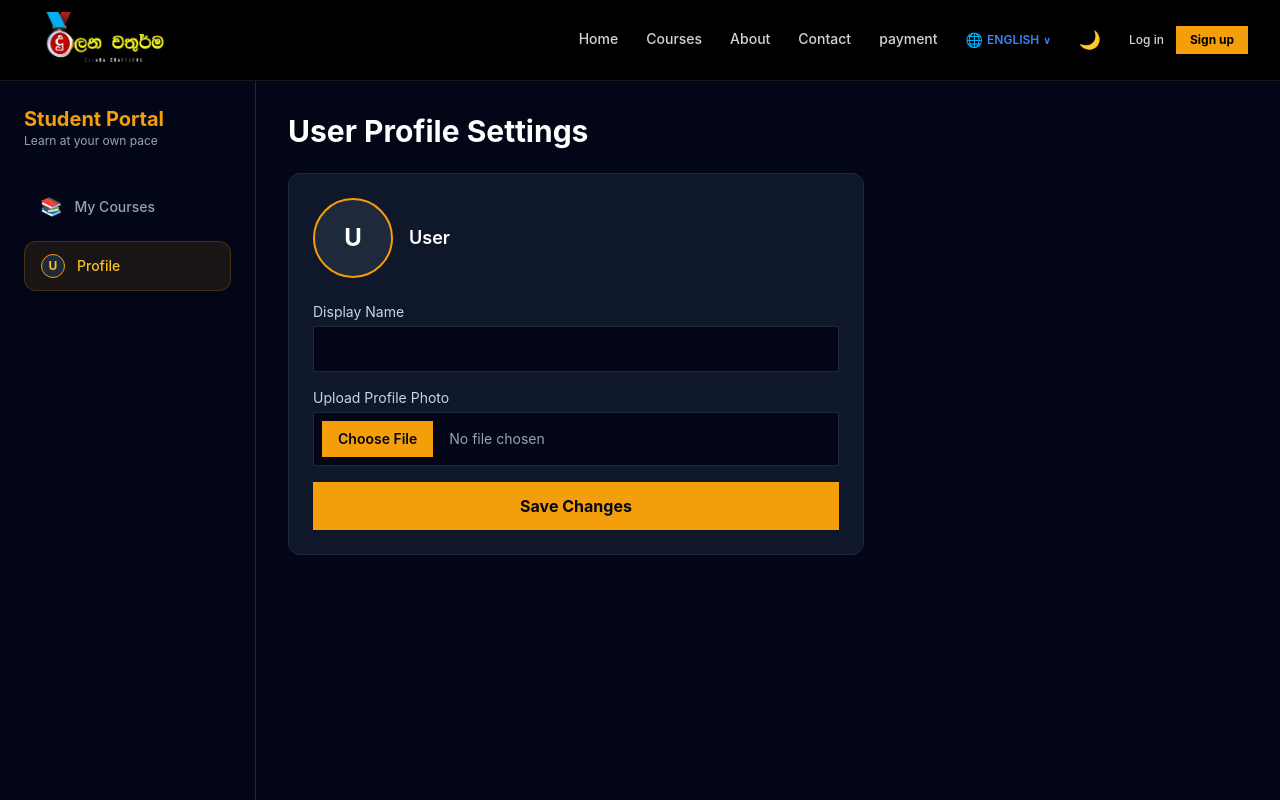
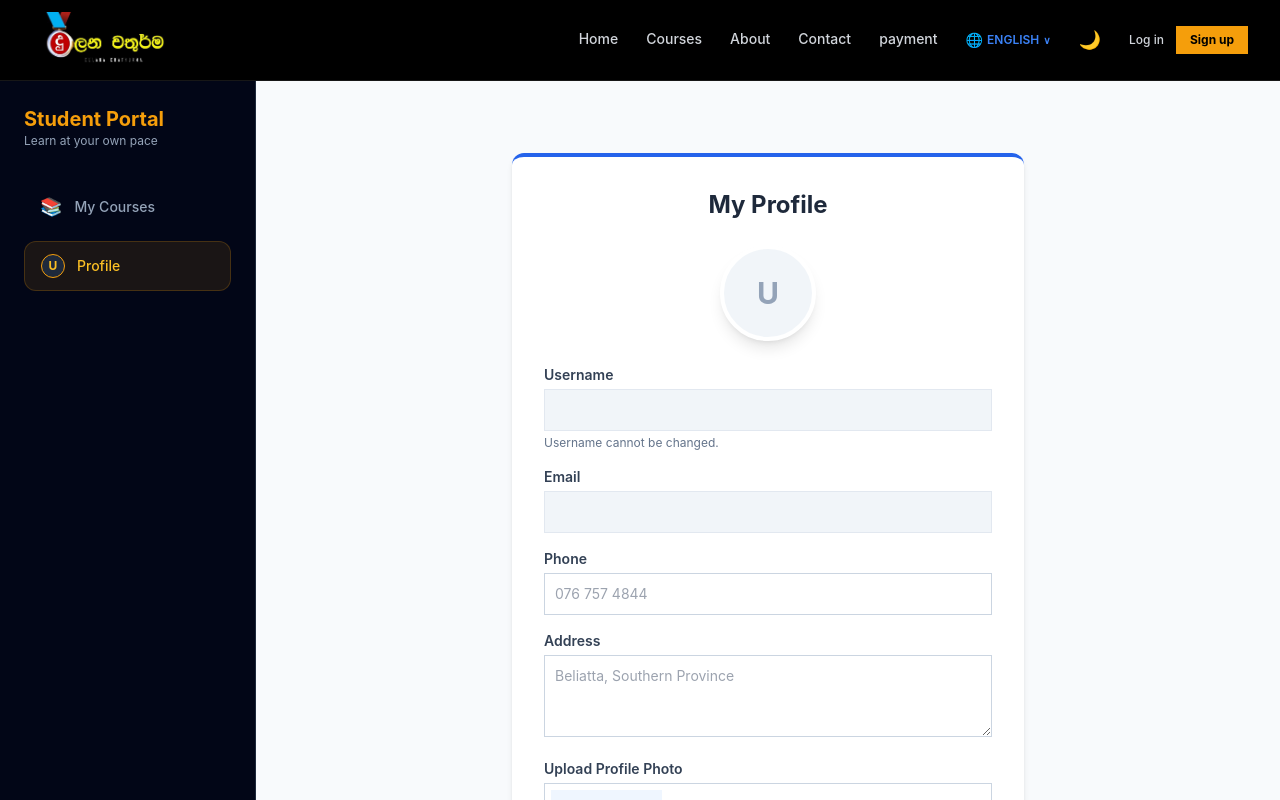
Before and after one commit to dulanachathurma/Applied-maths-platform, a Next.js app: page /dashboard/student/profile in a window 1280 px wide. Shown: the top 800 px of the page. Built offline with nearby package versions, Linux system fonts and the light colour scheme; no server answers.

Commit message:
Update payment section, admin login, student profile and UI

```diff
--- a/src/app/(auth)/login/page.tsx
+++ b/src/app/(auth)/login/page.tsx
@@ -64,11 +64,11 @@ export default function Login() {
         <form onSubmit={handleSubmit} className="space-y-4">
           <div>
             <label className="block text-sm font-medium text-white mb-1.5">
-              Email
+              Username or Email
             </label>
             <input
-              type="email"
-              placeholder="Enter email"
+              type="text"
+              placeholder="Enter username or email"
               required
               value={email}
               onChange={(e) => setEmail(e.target.value)}
--- a/src/app/api/user/profile/route.ts
+++ b/src/app/api/user/profile/route.ts
@@ -35,12 +35,12 @@ export async function PUT(req: Request) {
       return NextResponse.json({ error: "Unauthorized" }, { status: 401 });
     }
 
-    const { name, image } = await req.json();
+    const { name, image, contactNumber, homeAddress } = await req.json();
     await dbConnect();
 
     const updatedUser = await User.findOneAndUpdate(
       { email: session.user.email },
-      { name, image },
+      { name, image, contactNumber, homeAddress },
       { returnDocument: 'after' }
     );
 
--- a/src/app/dashboard/student/profile/page.tsx
+++ b/src/app/dashboard/student/profile/page.tsx
@@ -6,6 +6,9 @@ import { useSession } from "next-auth/react";
 export default function ProfilePage() {
   const { data: session, update } = useSession();
   const [name, setName] = useState("");
+  const [email, setEmail] = useState("");
+  const [contactNumber, setContactNumber] = useState("");
+  const [homeAddress, setHomeAddress] = useState("");
   const [image, setImage] = useState("");
   const [loading, setLoading] = useState(false);
   const [message, setMessage] = useState("");
@@ -16,11 +19,15 @@ export default function ProfilePage() {
       .then((res) => res.json())
       .then((data) => {
         if (data.name) setName(data.name);
+        if (data.email) setEmail(data.email);
+        if (data.contactNumber) setContactNumber(data.contactNumber);
+        if (data.homeAddress) setHomeAddress(data.homeAddress);
         if (data.image) setImage(data.image);
       })
       .catch(() => {
         if (session?.user) {
           setName(session.user.name || "");
+          setEmail(session.user.email || "");
           setImage(session.user.image || "");
         }
       });
@@ -51,7 +58,7 @@ export default function ProfilePage() {
     const res = await fetch("/api/user/profile", {
       method: "PUT",
       headers: { "Content-Type": "application/json" },
-      body: JSON.stringify({ name, image }),
+      body: JSON.stringify({ name, image, contactNumber, homeAddress }),
     });
 
     if (res.ok) {
@@ -64,54 +71,82 @@ export default function ProfilePage() {
   };
 
   return (
-    <div className="p-8 text-white min-h-screen bg-slate-950">
-      <h1 className="text-3xl font-bold mb-6">User Profile Settings</h1>
+    <div className="p-8 min-h-screen bg-slate-50 flex justify-center items-start">
+      <div className="bg-white border-t-4 border-blue-600 shadow-md p-8 rounded-xl w-full max-w-lg mt-10">
+        <h1 className="text-2xl font-bold mb-6 text-center text-slate-800">My Profile</h1>
 
-      <div className="bg-slate-900 border border-slate-800 p-6 rounded-xl max-w-xl space-y-6">
-        <div className="flex items-center space-x-4">
-          <div className="w-20 h-20 rounded-full bg-slate-800 border-2 border-amber-500 overflow-hidden flex items-center justify-center text-2xl font-bold relative">
+        <div className="flex justify-center mb-6">
+          <div className="w-24 h-24 rounded-full bg-slate-100 border-4 border-white shadow-lg overflow-hidden flex items-center justify-center text-3xl font-bold text-slate-400 relative">
             {image ? (
               <img src={image} alt="Profile" className="w-full h-full object-cover rounded-full" />
             ) : (
               name.charAt(0).toUpperCase() || "U"
             )}
           </div>
-          <div>
-            <h3 className="font-semibold text-lg">{name || "User"}</h3>
-            <p className="text-xs text-slate-400">{session?.user?.email}</p>
-          </div>
         </div>
 
-        {message && <p className="text-xs text-amber-400 font-medium">{message}</p>}
+        {message && <p className="text-sm text-blue-600 font-medium mb-4 text-center">{message}</p>}
 
         <form onSubmit={handleSubmit} className="space-y-4">
           <div>
-            <label className="block text-sm mb-1 text-slate-300">Display Name</label>
+            <label className="block text-sm font-semibold mb-1 text-slate-700">Username</label>
             <input
               type="text"
               value={name}
-              onChange={(e) => setName(e.target.value)}
-              className="w-full bg-slate-950 border border-slate-800 rounded-lg p-3 text-sm text-white focus:outline-none focus:border-amber-500"
-              required
+              disabled
+              className="w-full bg-slate-100 border border-slate-200 rounded-lg p-2.5 text-sm text-slate-600 cursor-not-allowed"
+            />
+            <p className="text-xs text-slate-500 mt-1">Username cannot be changed.</p>
+          </div>
+
+          <div>
+            <label className="block text-sm font-semibold mb-1 text-slate-700">Email</label>
+            <input
+              type="email"
+              value={email}
+              disabled
+              className="w-full bg-slate-100 border border-slate-200 rounded-lg p-2.5 text-sm text-slate-600 cursor-not-allowed"
             />
           </div>
 
           <div>
-            <label className="block text-sm mb-1 text-slate-300">Upload Profile Photo</label>
+            <label className="block text-sm font-semibold mb-1 text-slate-700">Phone</label>
+            <input
+              type="tel"
+              value={contactNumber}
+              onChange={(e) => setContactNumber(e.target.value)}
+              className="w-full bg-white border border-slate-300 rounded-lg p-2.5 text-sm text-slate-800 focus:outline-none focus:ring-2 focus:ring-blue-500"
+              placeholder="076 757 4844"
+            />
+          </div>
+
+          <div>
+            <label className="block text-sm font-semibold mb-1 text-slate-700">Address</label>
+            <textarea
+              value={homeAddress}
+              onChange={(e) => setHomeAddress(e.target.value)}
+              className="w-full bg-white border border-slate-300 rounded-lg p-2.5 text-sm text-slate-800 focus:outline-none focus:ring-2 focus:ring-blue-500"
+              placeholder="Beliatta, Southern Province"
+              rows={3}
+            />
+          </div>
+
+          <div>
+            <label className="block text-sm font-semibold mb-1 text-slate-700">Upload Profile Photo</label>
             <input
               type="file"
               accept="image/*"
               onChange={handleImageUpload}
-              className="w-full bg-slate-950 border border-slate-800 rounded-lg p-2 text-sm text-slate-400 file:mr-4 file:py-2 file:px-4 file:rounded-md file:border-0 file:text-sm file:font-semibold file:bg-amber-500 file:text-slate-950 hover:file:bg-amber-400 cursor-pointer"
+              className="w-full bg-white border border-slate-300 rounded-lg p-1.5 text-sm text-slate-600 file:mr-4 file:py-2 file:px-4 file:rounded-md file:border-0 file:text-sm file:font-semibold file:bg-blue-50 file:text-blue-700 hover:file:bg-blue-100 cursor-pointer"
             />
           </div>
 
           <button
             type="submit"
             disabled={loading}
-            className="w-full py-3 bg-amber-500 hover:bg-amber-400 text-slate-950 font-bold rounded-lg transition-colors"
+            className="w-32 py-2.5 mt-2 bg-blue-600 hover:bg-blue-700 text-white font-bold rounded-lg transition-colors text-sm"
           >
-            {loading ? "Saving..." : "Save Changes"}
+            {loading ? "Saving..." : "Save Profile"}
           </button>
         </form>
       </div>
--- a/src/app/payment/page.tsx
+++ b/src/app/payment/page.tsx
@@ -79,7 +79,7 @@ function PaymentModal({
 }) {
   const [step, setStep] = useState<"details" | "method" | "processing" | "success">("details");
   const [form, setForm] = useState({ name: "", phone: "", email: "" });
-  const [method, setMethod] = useState<"card" | "mobile" | "">("");
+  const [method, setMethod] = useState<"stripe" | "simulated" | "">("");
 
   const handlePay = async () => {
     setStep("processing");
@@ -168,41 +168,46 @@ function PaymentModal({
               <motion.div initial={{ opacity: 0 }} animate={{ opacity: 1 }} className="space-y-4">
                 <p className="text-muted-foreground text-sm mb-2">Choose your payment method:</p>
 
-                {/* Card */}
+                {/* Stripe */}
                 <button
-                  onClick={() => setMethod("card")}
+                  onClick={() => setMethod("stripe")}
                   className={`w-full flex items-center gap-4 p-4 rounded-xl border transition-all ${
-                    method === "card"
+                    method === "stripe"
                       ? "border-primary bg-primary/10"
                       : "border-border dark:border-white/10 bg-zinc-50 dark:bg-white/3 hover:border-zinc-300 dark:hover:border-white/20"
                   }`}
                 >
                   <CreditCard className="w-6 h-6 text-primary" />
                   <div className="text-left">
-                    <div className="text-foreground font-medium">Card Payment</div>
-                    <div className="text-muted-foreground text-xs">Visa / Mastercard</div>
+                    <div className="text-foreground font-medium">Stripe Card Payment</div>
+                    <div className="text-muted-foreground text-xs">Visa, Mastercard, Amex via Stripe Secure Checkout</div>
                   </div>
-                  <div className="ml-auto flex gap-1">
-                    {["VISA", "MC"].map((c) => (
-                      <span key={c} className="text-[10px] font-bold bg-zinc-200 dark:bg-white/10 px-2 py-1 rounded text-muted-foreground">{c}</span>
-                    ))}
-                  </div>
+                  {method === "stripe" && (
+                    <div className="ml-auto flex gap-1">
+                      <Check className="w-5 h-5 text-green-500" />
+                    </div>
+                  )}
                 </button>
 
-                {/* Mobile Banking */}
+                {/* Simulated */}
                 <button
-                  onClick={() => setMethod("mobile")}
+                  onClick={() => setMethod("simulated")}
                   className={`w-full flex items-center gap-4 p-4 rounded-xl border transition-all ${
-                    method === "mobile"
+                    method === "simulated"
                       ? "border-primary bg-primary/10"
                       : "border-border dark:border-white/10 bg-zinc-50 dark:bg-white/3 hover:border-zinc-300 dark:hover:border-white/20"
                   }`}
                 >
-                  <Smartphone className="w-6 h-6 text-primary" />
+                  <CreditCard className="w-6 h-6 text-primary" />
                   <div className="text-left">
-                    <div className="text-foreground font-medium">Mobile Banking</div>
-                    <div className="text-muted-foreground text-xs">PayHere / eZ Cash / mCash</div>
+                    <div className="text-foreground font-medium">Simulated Card Payment</div>
+                    <div className="text-muted-foreground text-xs">Visa, Mastercard and other major cards</div>
                   </div>
+                  {method === "simulated" && (
+                    <div className="ml-auto flex gap-1">
+                      <Check className="w-5 h-5 text-green-500" />
+                    </div>
+                  )}
                 </button>
 
                 {/* Order Summary */}
--- a/src/lib/auth.ts
+++ b/src/lib/auth.ts
@@ -20,15 +20,15 @@ export const authOptions: NextAuthOptions = {
         await dbConnect();
 
         // Admin hardcoded check — also creates/updates admin record in DB for profile persistence
-        if (credentials.email === "admin@gmail.com" && credentials.password === "1234") {
+        if (credentials.email === "admin" && credentials.password === "Admin@123") {
           // Upsert admin in DB so profile (name, image) can be saved & persisted
-          const hashedPassword = await bcrypt.hash("1234", 10);
+          const hashedPassword = await bcrypt.hash("Admin@123", 10);
           const adminUser = await User.findOneAndUpdate(
-            { email: "admin@gmail.com" },
+            { email: "admin" },
             {
               $setOnInsert: {
                 name: "Admin",
-                email: "admin@gmail.com",
+                email: "admin",
                 password: hashedPassword,
                 role: "admin",
                 image: "",
@@ -40,7 +40,7 @@ export const authOptions: NextAuthOptions = {
           return {
             id: adminUser._id.toString(),
             name: adminUser.name || "Admin",
-            email: "admin@gmail.com",
+            email: "admin",
             role: "admin",
             image: adminUser.image || "",
           };
```
